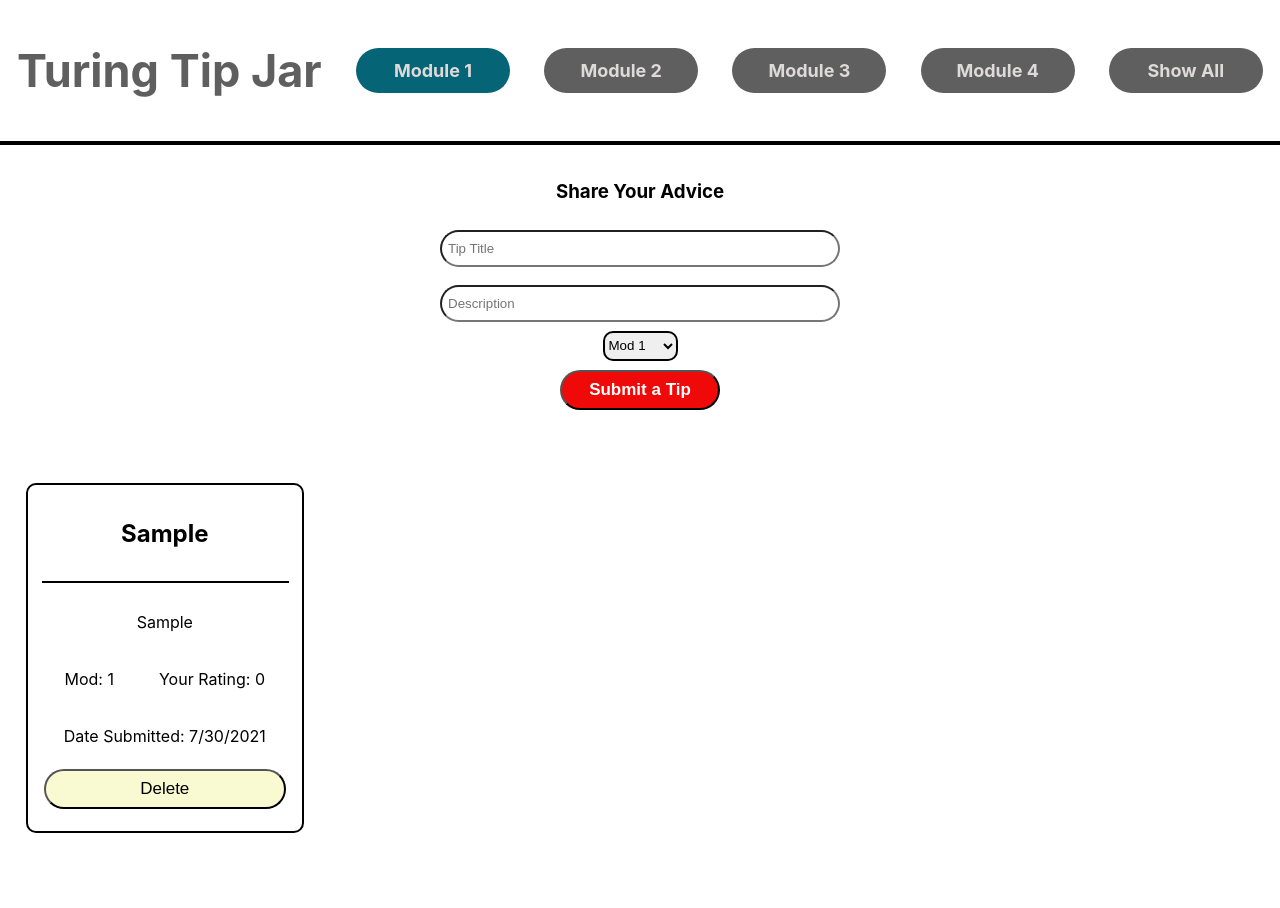
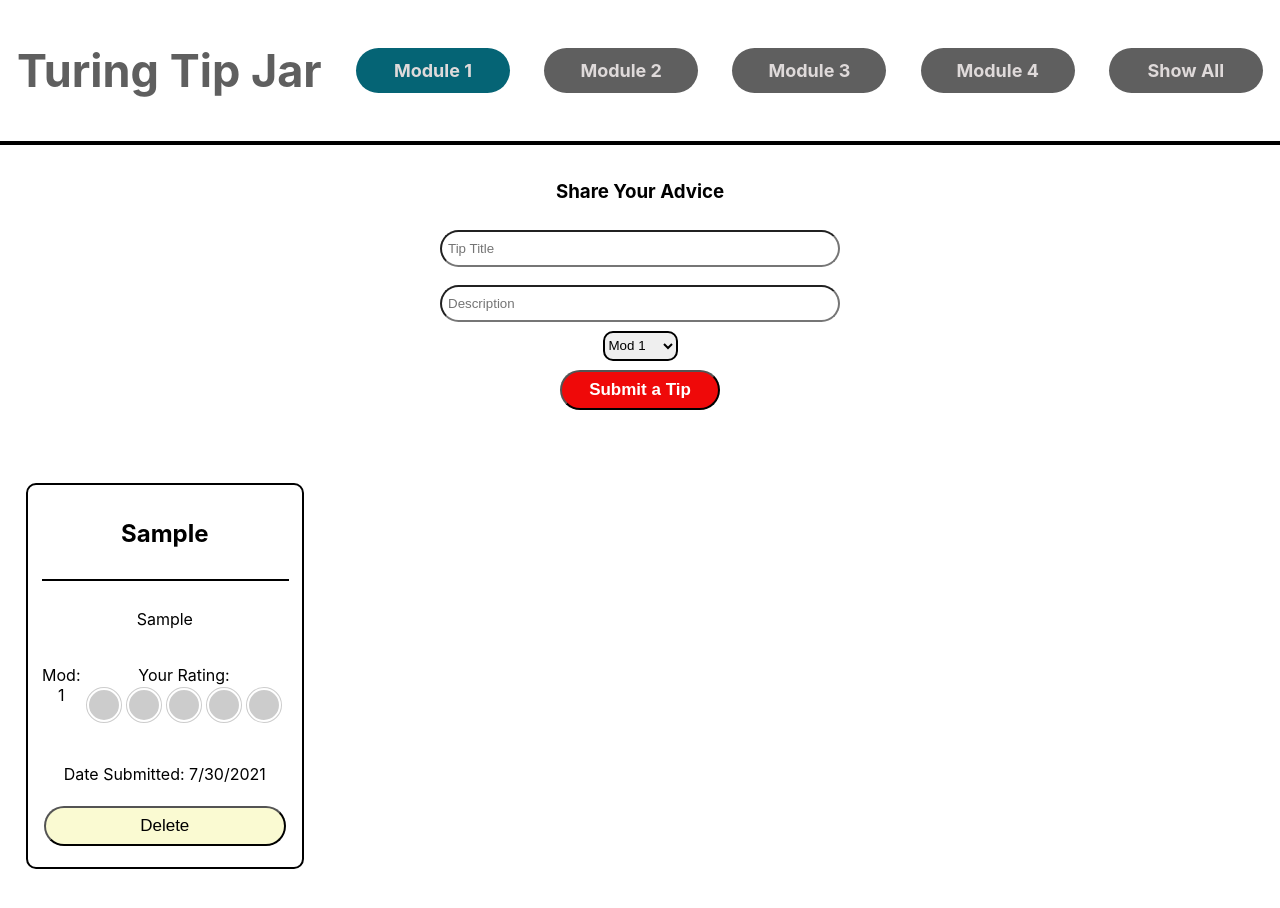
Before and after one commit to ShaunaMyers/turing-two-cents, a React (Create React App) app: page /module/1 in a window 1280 px wide. Both pictures are taken after typing "Sample", "Sample" into the empty fields and a click on the button "Submit a Tip". Before the commit the page ends 865 px from the top, so only its background shows below. Built offline with nearby package versions, Linux system fonts and the light colour scheme; no server answers.

Commit message:
Import Rating and invoktion of rating system

```diff
--- a/src/components/TipCard/TipCard.js
+++ b/src/components/TipCard/TipCard.js
@@ -1,8 +1,10 @@
 import React from 'react';
 import './TipCard.css';
 import PropTypes from 'prop-types';
+import Rating from 'react-rating';
 
-const Tip = ({ id, title, description, mod, rating, date, handleDelete}) => {
+const Tip = ({ id, title, description, mod, date, handleDelete, handleRating}) => {
+
   return (
     <article className='tip-card'>
       <h2>{title}</h2>
@@ -10,7 +12,10 @@
       <p className="description">{description}</p>
       <div className='details'>
       <p>Mod: {mod}</p>
-      <p>Your Rating: {rating}</p>
+      <p>Your Rating: <Rating onClick={(value) => handleRating(value, id)}
+      // emptySymbol={<img src="assets/images/star-empty.png" className="icon" />}
+      // fullSymbol={<img src="assets/images/star-full.png" className="icon" />}
+      /></p>
       </div>
       <p>Date Submitted: {date}</p>
       <button onClick={(e) => {handleDelete(id)}} className='delete'>Delete</button>
```
